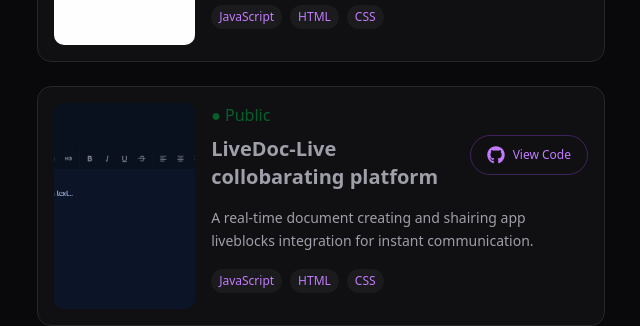
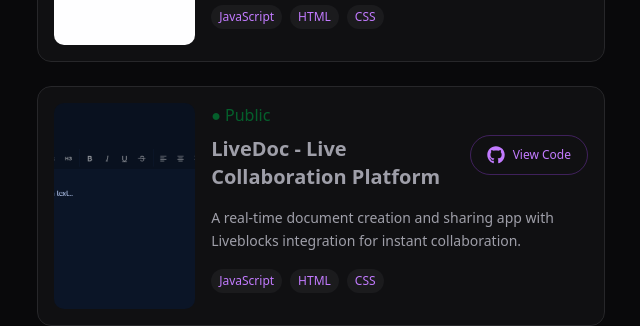
Before and after one commit to kavithra1000/Monal-Kavithra, a Next.js app: page / in a window 1280 px wide. Shown: the part 2480-2806 px from the top of the page, without its empty margins (515-1155 px from the left). Built offline with nearby package versions, Linux system fonts and the light colour scheme; a web font is replaced by a local one.

Commit message:
grammer checking of the project section

```diff
--- a/src/components/landing/Portfolio.tsx
+++ b/src/components/landing/Portfolio.tsx
@@ -36,14 +36,13 @@ const Portfolio: React.FC = () => {
     {
       source: '/git-icon/livedoc.png',
       id: 2,
-      title: 'LiveDoc-Live collobarating platform',
-      description: 'A real-time document creating and shairing app liveblocks integration for instant communication.',
+      title: 'LiveDoc - Live Collaboration Platform',
+      description: 'A real-time document creation and sharing app with Liveblocks integration for instant collaboration.',
       tags: ['JavaScript', 'HTML', 'CSS'],
       githubLink: 'https://github.com/kavithra1000/LiveDocs',
       public: true
     },
     {
-
       source: '/git-icon/chat.png',
       id: 3,
       title: 'Chat Application (MERN Stack)',
@@ -53,7 +52,6 @@ const Portfolio: React.FC = () => {
       public: true
     },
     {
-
       source: '/git-icon/B-Tech.png',
       id: 4,
       title: 'E-Commerce Website for Printer Shop - B Tech',
@@ -65,8 +63,8 @@ const Portfolio: React.FC = () => {
     {
       source: '/git-icon/doculence.png',
       id: 5,
-      title: 'DocuLens (Web Content Extraction & AI Chat Tool) - Frontend',
-      description: 'A platform for extracting, summarizing, and interacting with web content through AI-powered chat.',
+      title: 'DocuLens (Frontend) - Web Content Extraction & AI Chat Tool',
+      description: 'A platform for extracting, summarizing, and interacting with web content through an AI-powered chat interface.',
       tags: ['MongoDB', 'Express.js', 'React.js', 'Node.js', 'JWT Authentication', 'OpenAI API', 'Zustand'],
       githubLink: 'https://github.com/kavithra1000/doculence-ai-frontend',
       public: true
@@ -74,24 +72,22 @@ const Portfolio: React.FC = () => {
     {
       source: '/git-icon/doculence.png',
       id: 6,
-      title: 'DocuLens (Web Content Extraction & AI Chat Tool) - Backend',
-      description: 'A platform for extracting, summarizing, and interacting with web content through AI-powered chat.',
+      title: 'DocuLens (Backend) - Web Content Extraction & AI Chat Tool',
+      description: 'The backend of a platform for extracting, summarizing, and interacting with web content through an AI-powered chat interface.',
       tags: ['MongoDB', 'Express.js', 'React.js', 'Node.js', 'JWT Authentication', 'OpenAI API', 'Zustand'],
       githubLink: 'https://github.com/kavithra1000/doculence-ai-backend',
       public: true
     },
     {
-
       source: '/git-icon/cocktail.png',
       id: 7,
-      title: 'Mojito Cocktail Landing Page with GSAP Animations - Frontend',
-      description: 'A dynamic landing page for a cocktail shop featuring smooth animations with GSAP and a modern UI built with React and Tailwind CSS.',
+      title: 'Mojito Cocktail Landing Page - Frontend',
+      description: 'A dynamic landing page for a cocktail shop with smooth GSAP animations and a modern UI built with React and Tailwind CSS.',
       tags: ['React.js', 'GSAP', 'Tailwind CSS'],
       githubLink: 'https://github.com/kavithra1000/mojito-cocktail',
       public: true
     },
     {
-
       source: '/git-icon/git.png',
       id: 8,
       title: 'Web Summarizer Extension',
@@ -100,10 +96,7 @@ const Portfolio: React.FC = () => {
       githubLink: 'https://github.com/kavithra1000/Pocket-GPT-Browser-Extension',
       public: true
     },
-  ];
-
-
-
+  ]
 
   const scrollToSection = (sectionId: string) => {
     setActiveSection(sectionId);
```
